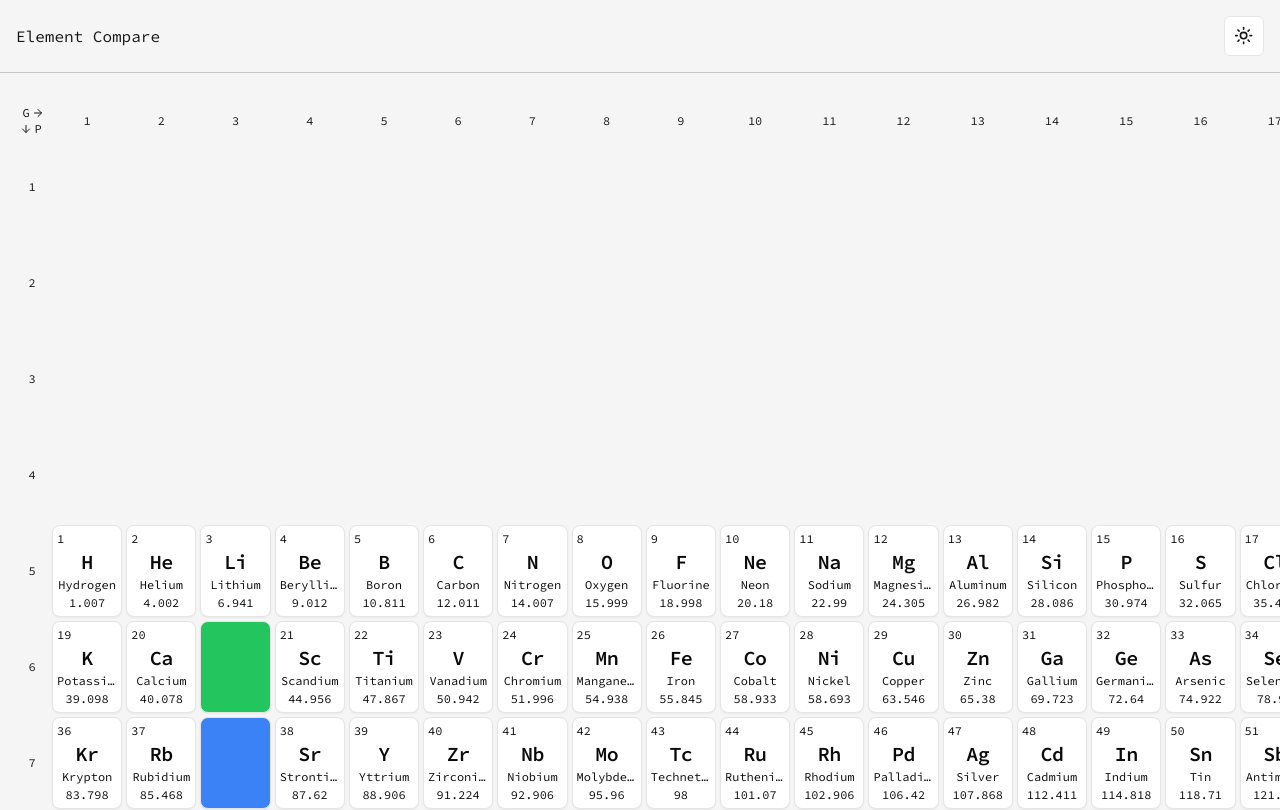
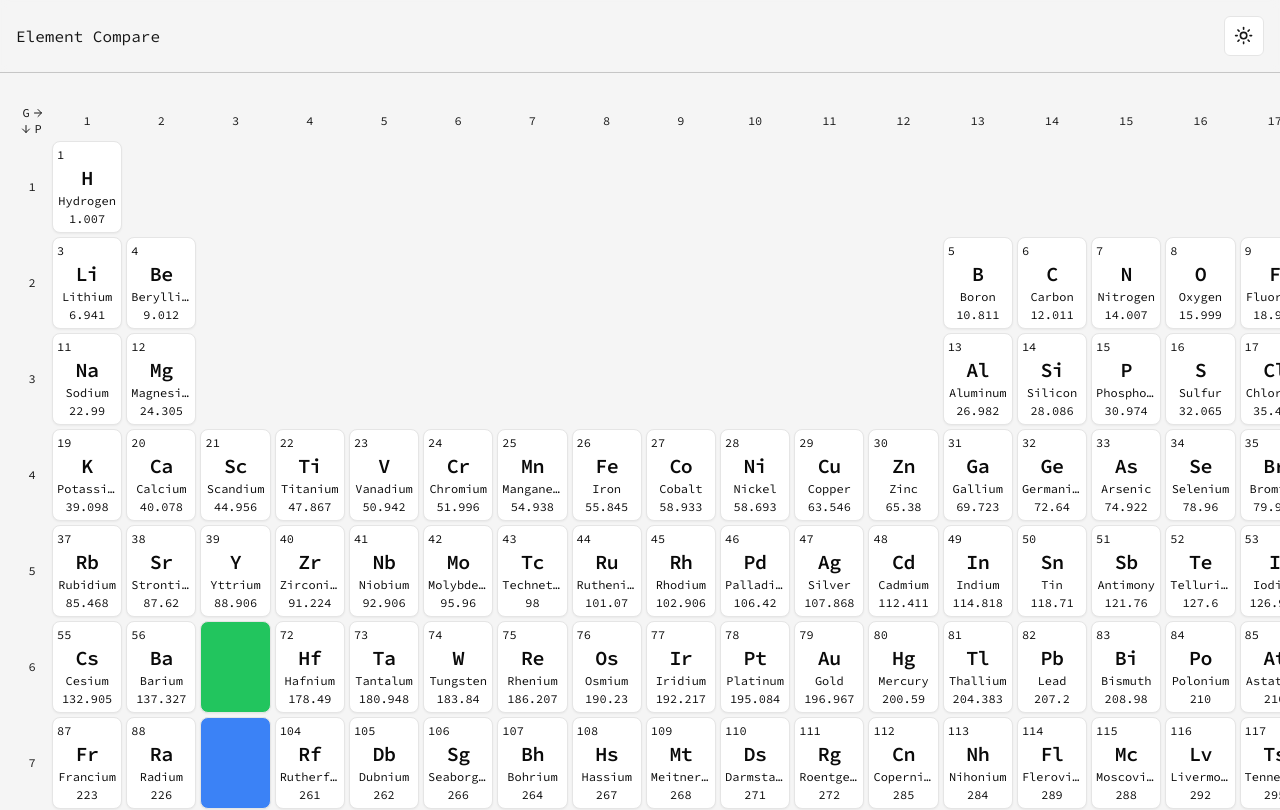
Before and after one commit to 0mppula/element-compare, a Next.js app: page / in a window 1280 px wide. Shown: the top 810 px of the page. Built offline with nearby package versions, Linux system fonts and the light colour scheme.

Commit message:
Clean up.

```diff
--- a/components/PeriodicTable/Element.tsx
+++ b/components/PeriodicTable/Element.tsx
@@ -18,20 +18,23 @@ const Element = ({ element }: ElementProps) => {
 		? 8 + HEADER_ROW_OFFSET + BOTTOM_ELEMENTS_SEPERATOR_ROW_OFFSET
 		: element.Period + HEADER_ROW_OFFSET;
 
-	// Tailwind CSS doesnt allow props to be used to build class names dynamically.
-	const colSpanVariants: { [key: number]: string } = {
-		10: 'col-span-10',
-		11: 'col-span-11',
-		12: 'col-span-12',
-		13: 'col-span-13',
-		14: 'col-span-14',
-		15: 'col-span-15',
-		16: 'col-span-16',
+	// Tailwind CSS classes cannot be dynamically generated, so a map is used to map the row start
+	// value to the appropriate class.
+	const ElementRowStarts: { [key: number]: string } = {
+		2: 'row-start-2',
+		3: 'row-start-3',
+		4: 'row-start-4',
+		5: 'row-start-5',
+		6: 'row-start-6',
+		7: 'row-start-7',
+		8: 'row-start-8',
+		10: 'row-start-10',
+		11: 'row-start-11',
 	};
 
 	return (
 		<Card
-			className={`p-1 col-span-1 ${colSpanVariants[elementRowStart]} overflow-hidden text-[12px]`}
+			className={`p-1 col-span-1 ${ElementRowStarts[elementRowStart]} overflow-hidden text-[12px]`}
 		>
 			<div>
 				<p className="flex justify-between items-center">{element.AtomicNumber}</p>
```
